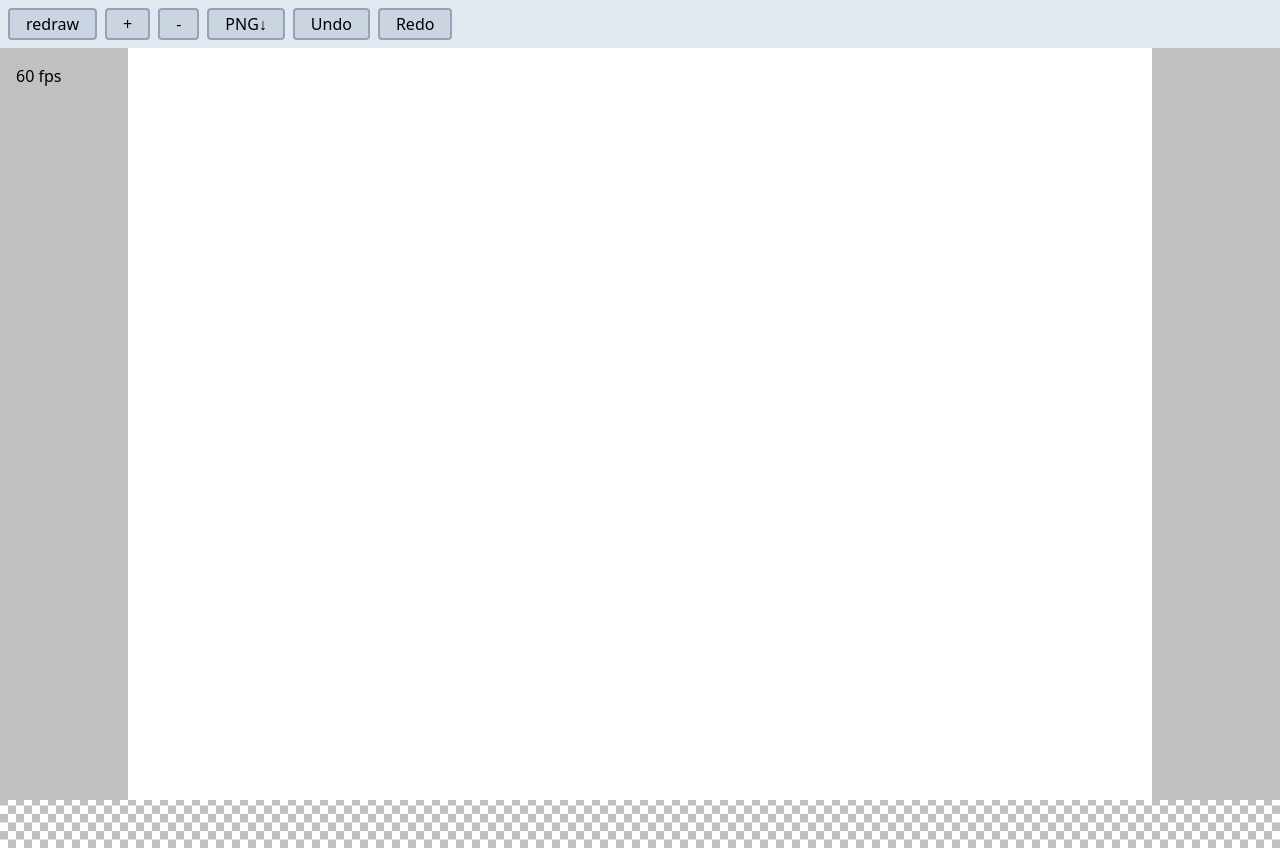
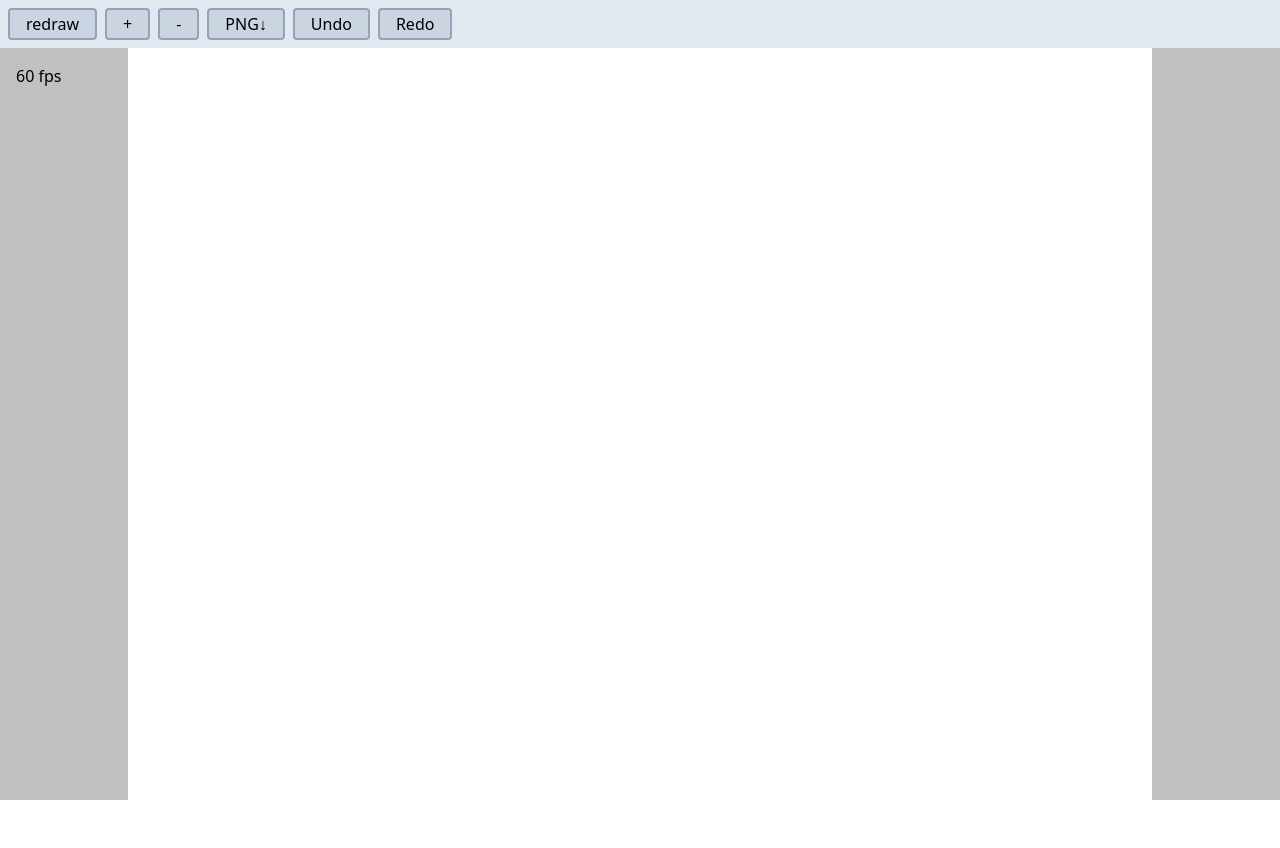
Before and after one commit to idomshi/etcha, a Nuxt app in the folder front/: page / in a window 1280 px wide. After the commit the page ends 800 px from the top, so only its background shows below. Built offline with nearby package versions, Linux system fonts and the light colour scheme.

Commit message:
透過の市松模様をCSSで描く

```diff
--- a/front/components/ImageView.vue
+++ b/front/components/ImageView.vue
@@ -4,10 +4,8 @@ import { useFps } from '@vueuse/core'
 
 const viewcanvas = ref<HTMLCanvasElement>()
 const viewctx = ref<CanvasRenderingContext2D>()
-const checker = ref<HTMLCanvasElement>()
 const size = { width: 1024, height: 1024 }
-const checkerctx = ref<CanvasRenderingContext2D>()
-const { buffcanvas, width, height,  modify, stroke, undo, redo } = useImage(size.width, size.height)
+const { buffcanvas, width, height, modify, stroke, undo, redo } = useImage(size.width, size.height)
 
 const cw = ref(0)
 const ch = ref(0)
@@ -17,25 +15,6 @@ const onWindowResize = () => {
   ch.value = viewcanvas.value.clientHeight ?? 0
   viewcanvas.value.width = cw.value
   viewcanvas.value.height = ch.value
-
-  fillByCheck()
-}
-
-const fillByCheck = () => {
-  if (checker.value === undefined) return
-  if (checkerctx.value === undefined) return
-  checker.value.width = cw.value
-  checker.value.height = ch.value
-
-  checkerctx.value.fillStyle = 'rgb(192, 192, 192)'
-  checkerctx.value.fillRect(0, 0, cw.value, ch.value)
-  checkerctx.value.fillStyle = 'rgb(255, 255, 255)'
-  for (let h = 0; h < ch.value; h += 8) {
-    for (let w = 0; w < cw.value; w += 8) {
-      if ((w & 8) === (h & 8)) continue
-      checkerctx.value.fillRect(w, h, 8, 8)
-    }
-  }
 }
 
 const { posArray, setCenter, setAngle, zoomIn, zoomOut } = useViewPosition()
@@ -43,9 +22,6 @@ const { posArray, setCenter, setAngle, zoomIn, zoomOut } = useViewPosition()
 onMounted(() => {
   if (viewcanvas.value === undefined) throw new Error('canvasを初期化できませんでした');
   viewctx.value = viewcanvas.value.getContext('2d', { desynchronized: true }) || undefined
-
-  if (checker.value === undefined) throw new Error('canvas?')
-  checkerctx.value = checker.value.getContext('2d', { desynchronized: false }) || undefined
 
   window.addEventListener('resize', onWindowResize)
   onWindowResize()
@@ -274,10 +250,20 @@ async function exoprtAsPng() {
       <button @click="redo" class="px-4 h-8 bg-slate-300 border-2 border-slate-400 rounded">Redo</button>
     </div>
     <div class="h-full touch-none">
-      <canvas ref="checker" class="w-full h-full absolute -z-30"></canvas>
-      <canvas ref="viewcanvas" class="w-full h-full touch-pinch-zoom" @pointerdown.prevent="dragstart"
+      <canvas ref="viewcanvas" class="w-full h-full touch-pinch-zoom bg-check" @pointerdown.prevent="dragstart"
         @pointermove.prevent="dragmove" @pointerup.prevent="dragend" @wheel.prevent="wheel"></canvas>
     </div>
     <div class="absolute top-16 left-4">{{ fps }} fps</div>
   </div>
 </template>
+
+<style scoped>
+.bg-check {
+  background-image:
+    linear-gradient(45deg, #fff 25%, transparent 25%, transparent 75%, #fff 75%),
+    linear-gradient(45deg, #fff 25%, transparent 25%, transparent 75%, #fff 75%);
+  background-position: 0 0, 8px 8px;
+  background-size: 16px 16px;
+  background-color: rgb(192, 192, 192);
+}
+</style>
```
